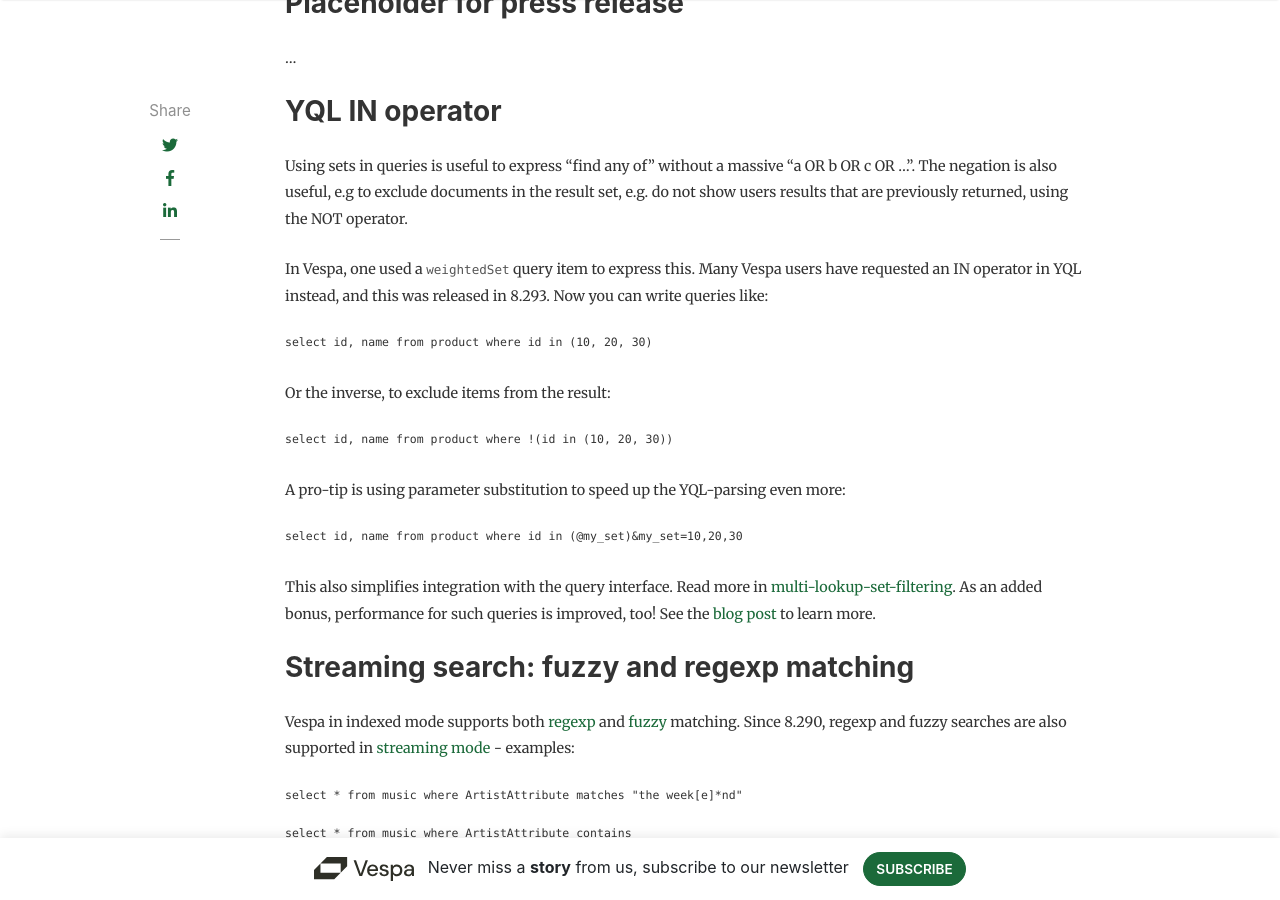
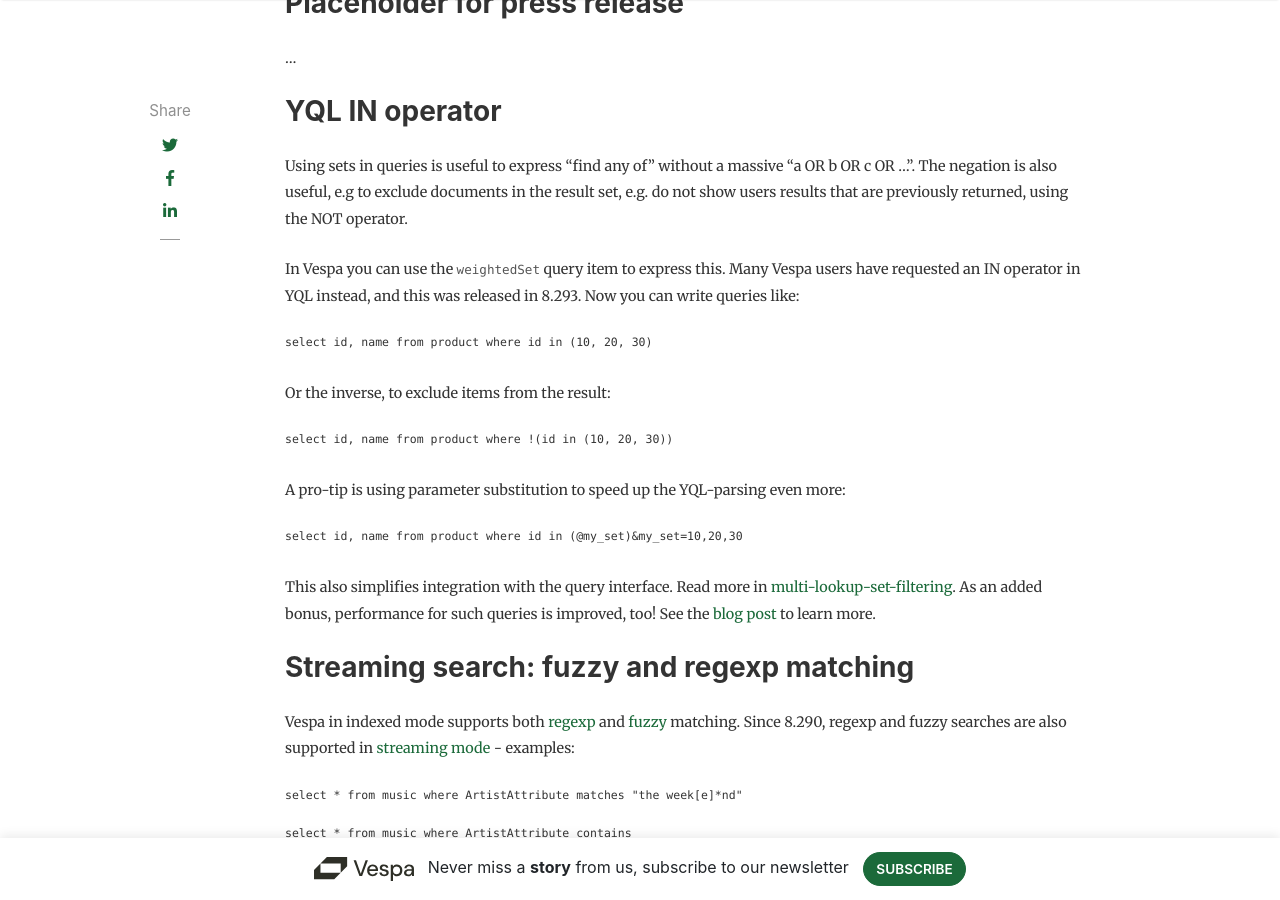
Before and after one commit to vespa-engine/blog, a Jekyll site: the page built from _posts/newsletter/2024-02-05-vespa-newsletter-february-2024.md, in a window 1280 px wide and 900 px high, scrolled down 545 px. Built offline with Jekyll 4.4.1, drawn with Linux system fonts in a browser that asks for light colours; nearby versions of some CDN libraries; comment, search, counter and statistics services are not loaded.

Commit message:
Update _posts/newsletter/2024-02-05-vespa-newsletter-february-2024.md
Co-authored-by: Jon Bratseth <bratseth@vespa.ai>

```diff
--- a/_posts/newsletter/2024-02-05-vespa-newsletter-february-2024.md
+++ b/_posts/newsletter/2024-02-05-vespa-newsletter-february-2024.md
@@ -30,7 +30,7 @@
 The negation is also useful, e.g to exclude documents in the result set,
 e.g. do not show users results that are previously returned, using the NOT operator.
 
-In Vespa, one used a `weightedSet` query item to express this.
+In Vespa you can use the `weightedSet` query item to express this.
 Many Vespa users have requested an IN operator in YQL instead, and this was released in 8.293.
 Now you can write queries like:
 
```
